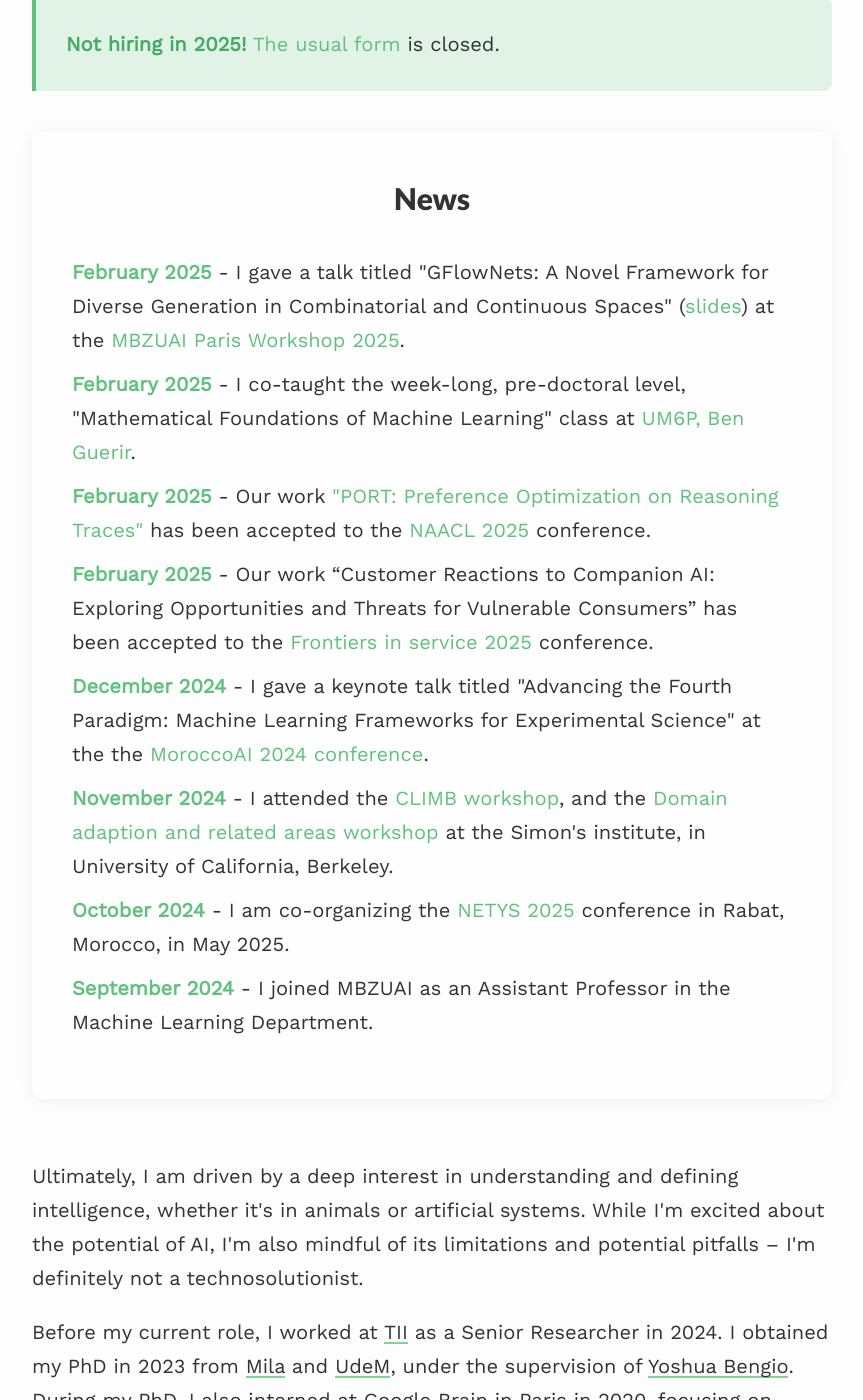
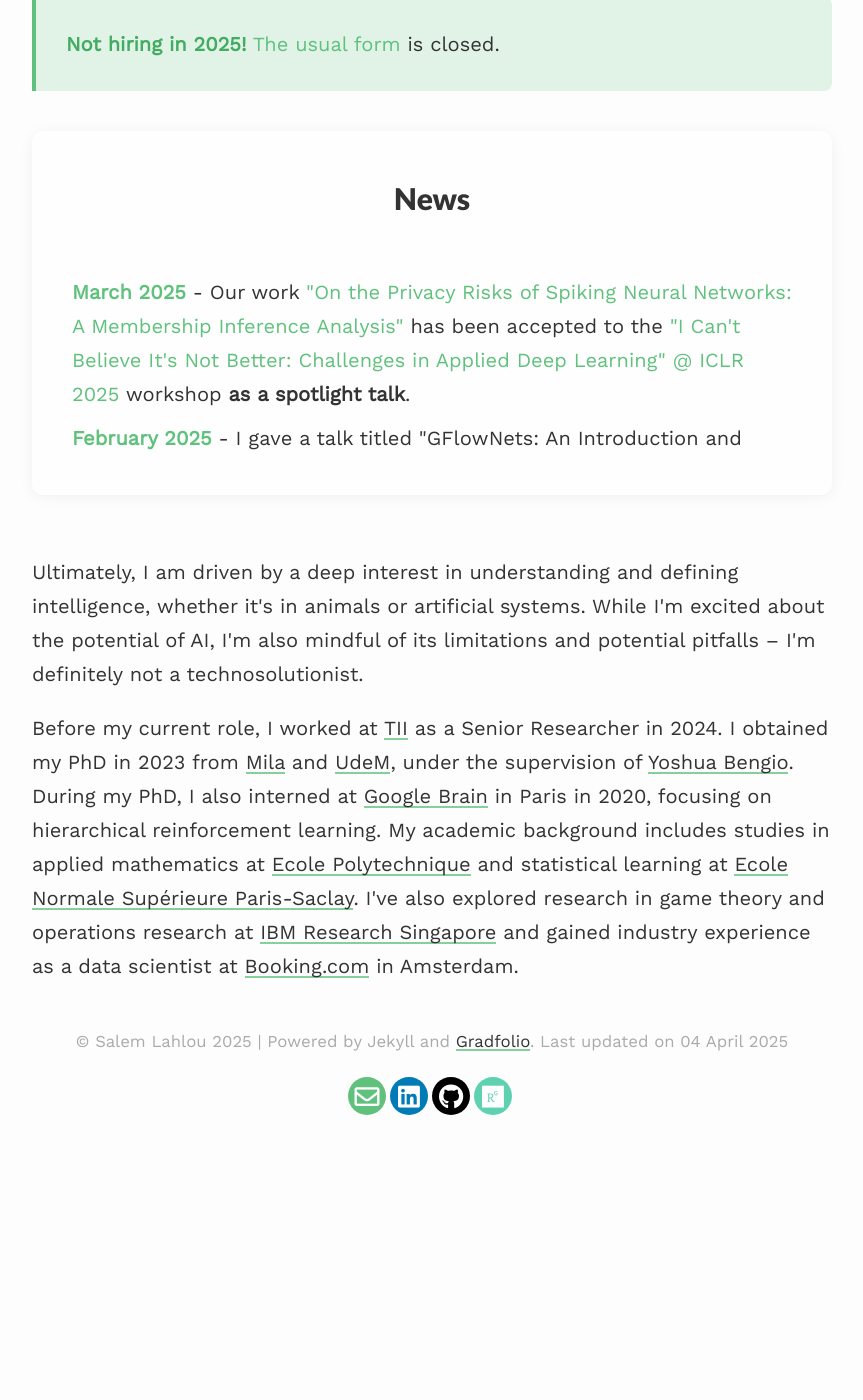
Before and after one commit to saleml/saleml.github.io, a Jekyll site: the page built from index.md, in a window 1280 px wide and 1400 px high, scrolled down 1166 px. Shown: the whole window, without its empty margins (208-1071 px from the left). Built offline with Jekyll 4.4.1, drawn with Linux system fonts in a browser that asks for light colours; nearby versions of some CDN libraries; after the commit the page ends 2285 px from its top, so only the background shows below that; some of the changed text lies outside the part shown.

Commit message:
Update index.md with new news items and adjust navigation.html to include links for Teaching and Research Group.

```diff
--- a/_includes/navigation.html
+++ b/_includes/navigation.html
@@ -1,5 +1,7 @@
 <div class="links scroll">
         <a href="{{site.baseurl}}/">Home</a>
+        <a href="{{site.baseurl}}/teaching/">Teaching</a>
+        <a href="{{site.baseurl}}/research-group/">Research Group</a>
         <a href="{{site.baseurl}}/assets/files/CV.pdf" target=”_blank”>Short CV</a>
         <a href="https://scholar.google.com/citations?user=xLSkCrIAAAAJ&hl=fr&oi=ao" target=”_blank”>Google Scholar</a>
         <!-- <a href="{{site.baseurl}}/projects/">Projects</a>
--- a/index.md
+++ b/index.md
@@ -59,16 +59,19 @@
 
 <div class="news" style="margin-top: 2em;">
 <h2>News</h2>
+<div style="max-height: 10em; overflow-y: auto;">
 <ul>
+  <li><span class="news-date">March 2025</span> - Our work <a href="https://www.arxiv.org/abs/2502.13191">"On the Privacy Risks of Spiking Neural Networks: A Membership Inference Analysis"</a> has been accepted to the <a href="https://sites.google.com/view/icbinb-2025">"I Can't Believe It's Not Better: Challenges in Applied Deep Learning" @ ICLR 2025</a> workshop <b>as a spotlight talk</b>.</li>
+  <li><span class="news-date">February 2025</span> - I gave a talk titled "GFlowNets: An Introduction and Recent Advances" at the <a href="https://emerging-ml.github.io/">MBZUAI-Berkeley Joint Workshop on Emerging Directions of Machine Learning</a>.</li>
   <li><span class="news-date">February 2025</span> - I gave a talk titled "GFlowNets: A Novel Framework for Diverse Generation in Combinatorial and Continuous Spaces" (<a href="{{site.baseurl}}/assets/files/mbzuai_paris_workshop_feb25.pdf" target="_blank">slides</a>) at the <a href="https://mbzuai-paris.github.io/workshop-2025">MBZUAI Paris Workshop 2025</a>.</li>
-  <li><span class="news-date">February 2025</span> - I co-taught the week-long, pre-doctoral level, "Mathematical Foundations of Machine Learning" class at <a href="https://um6p.ma/">UM6P, Ben Guerir</a>.</li>
   <li><span class="news-date">February 2025</span> - Our work <a href="https://arxiv.org/abs/2406.16061">"PORT: Preference Optimization on Reasoning Traces"</a> has been accepted to the <a href="https://2025.naacl.org/">NAACL 2025</a> conference.</li>
-  <li><span class="news-date">February 2025</span> - Our work “Customer Reactions to Companion AI: Exploring Opportunities and Threats for Vulnerable Consumers” has been accepted to the <a href="https://www.servsig.org/wordpress/2024/08/2025-frontiers-in-service-in-hec-montreal-canada/">Frontiers in service 2025</a> conference.</li>
+  <li><span class="news-date">February 2025</span> - Our work "Customer Reactions to Companion AI: Exploring Opportunities and Threats for Vulnerable Consumers" has been accepted to the <a href="https://www.servsig.org/wordpress/2024/08/2025-frontiers-in-service-in-hec-montreal-canada/">Frontiers in service 2025</a> conference.</li>
   <li><span class="news-date">December 2024</span> - I gave a keynote talk titled "Advancing the Fourth Paradigm: Machine Learning Frameworks for Experimental Science" at the  the <a href="https://morocco.ai/events/conferences/MoroccoAI-Conference-2024/index.html">MoroccoAI 2024 conference</a>.</li>
   <li><span class="news-date">November 2024</span> - I attended the <a href="https://climb.berkeley.edu/climb-workshop/">CLIMB workshop</a>, and the <a href="https://simons.berkeley.edu/workshops/domain-adaptation-related-areas" target="_blank">Domain adaption and related areas workshop</a> at the Simon's institute, in University of California, Berkeley.</li>
   <li><span class="news-date">October 2024</span> - I am co-organizing the <a href="https://netys.org/" target="_blank">NETYS 2025</a> conference in Rabat, Morocco, in May 2025.</li>
   <li><span class="news-date">September 2024</span> - I joined MBZUAI as an Assistant Professor in the Machine Learning Department.</li>
 </ul>
+</div>
 </div>
 
 <div style="margin-top: 2em;">
--- /dev/null
+++ b/teaching.md
@@ -0,0 +1,156 @@
+---
+layout: about
+permalink: /teaching/
+published: true
+---
+
+## Teaching Experience
+
+<style>
+.teaching-item {
+  margin-bottom: 1.5em;
+}
+
+.teaching-toggle {
+  cursor: pointer;
+  display: block;
+  border-bottom: 1px solid #d3d3d3;
+  padding-bottom: 5px;
+  user-select: none;
+  font-weight: 500;
+  margin-bottom: 0.5em;
+}
+
+.teaching-toggle:hover {
+    color: #007bff; /* Or your preferred hover color */
+}
+
+
+.teaching-icon {
+  color: #d3d3d3;
+  font-size: 0.8em;
+  float: right;
+  line-height: inherit; /* Align icon vertically */
+}
+
+.teaching-content {
+  display: none;
+  padding-left: 1em; /* Indent the content */
+  margin-top: 0.5em;
+}
+
+.teaching-content ul {
+  list-style-type: disc;
+  margin-left: 1.5em; /* Indent list items */
+  padding-left: 0;
+}
+
+.teaching-content li {
+  margin-bottom: 0.3em;
+}
+
+</style>
+
+<div class="teaching-list">
+
+  <div class="teaching-item">
+    <h3 class="teaching-toggle">
+      ML702: Advanced Machine Learning (MSc course) @ MBZUAI 2025
+      <span class="teaching-icon">+</span>
+    </h3>
+    <div class="teaching-content">
+      <ul>
+        <li>Co-taught with Eric Moulines and Zhiqiang Shen</li>
+        <li>Topics: Active Learning, Bayesian Optimization, Reinforcement learning</li>
+        <li><a href="https://saleml-teaching-interactive-mp-mdp-interactive-chclfk.streamlit.app/" target="_blank">Interactive Simulations of Markov Processes and Markov Decision Processes</a></li>
+      </ul>
+    </div>
+  </div>
+
+  <div class="teaching-item">
+    <h3 class="teaching-toggle">
+      ML805: Advanced Machine Learning (PhD course) @ MBZUAI 2025
+      <span class="teaching-icon">+</span>
+    </h3>
+    <div class="teaching-content">
+      <ul>
+        <li>Co-taught with Michalis Vazirgiannis, Tongliang Liu, and Yuanzhi Li</li>
+        <li>Topics: Diffusion models, GFlowNets</li>
+      </ul>
+    </div>
+  </div>
+
+  <div class="teaching-item">
+    <h3 class="teaching-toggle">
+      Mathematical Foundations of Machine Learning (Pre-doctoral course) @ UM6P 2025
+      <span class="teaching-icon">+</span>
+    </h3>
+    <div class="teaching-content">
+      <ul>
+        <li>Co-taught with Hachem Madmoun</li>
+        <li>Topics: Linear algebra, probability theory, probabilistic machine learning, neural networks</li>
+      </ul>
+    </div>
+  </div>
+
+  <div class="teaching-item">
+    <h3 class="teaching-toggle">
+      ML801: Foundations and Advanced Topics in Machine Learning (PhD course) @ MBZUAI 2025
+      <span class="teaching-icon">+</span>
+    </h3>
+    <div class="teaching-content">
+      <ul>
+        <li>Co-taught with Martin Takac</li>
+        <li>Topics: Reinforcement Learning</li>
+      </ul>
+    </div>
+  </div>
+
+  <div class="teaching-item">
+    <h3 class="teaching-toggle">
+      MTH703: Mathematics for Theoretical Computer Science (MSc course) @ MBZUAI 2024
+      <span class="teaching-icon">+</span>
+    </h3>
+    <div class="teaching-content">
+      <ul>
+        <li>Co-taught with Tongliang Liu and Jin Tian</li>
+        <li>Topics: Spectral graph theory, error correcting codes, linear programming...</li>
+      </ul>
+    </div>
+  </div>
+
+  <div class="teaching-item">
+    <h3 class="teaching-toggle">
+      Mathematical Foundations of Machine Learning (Pre-doctoral course) @ UM6P 2024
+      <span class="teaching-icon">+</span>
+    </h3>
+    <div class="teaching-content">
+      <ul>
+        <li>Co-taught with Hachem Madmoun</li>
+        <li>Topics: Linear algebra, probability theory, probabilistic machine learning, neural networks</li>
+      </ul>
+    </div>
+  </div>
+
+</div>
+
+<script>
+  document.addEventListener('DOMContentLoaded', () => {
+    const toggles = document.querySelectorAll('.teaching-toggle');
+
+    toggles.forEach(toggle => {
+      toggle.addEventListener('click', () => {
+        const content = toggle.nextElementSibling;
+        const icon = toggle.querySelector('.teaching-icon');
+
+        if (content.style.display === 'none' || content.style.display === '') {
+          content.style.display = 'block';
+          icon.textContent = '-';
+        } else {
+          content.style.display = 'none';
+          icon.textContent = '+';
+        }
+      });
+    });
+  });
+</script>
```
Also changed, not shown: research-group.md (added, +22 -0 lines).
